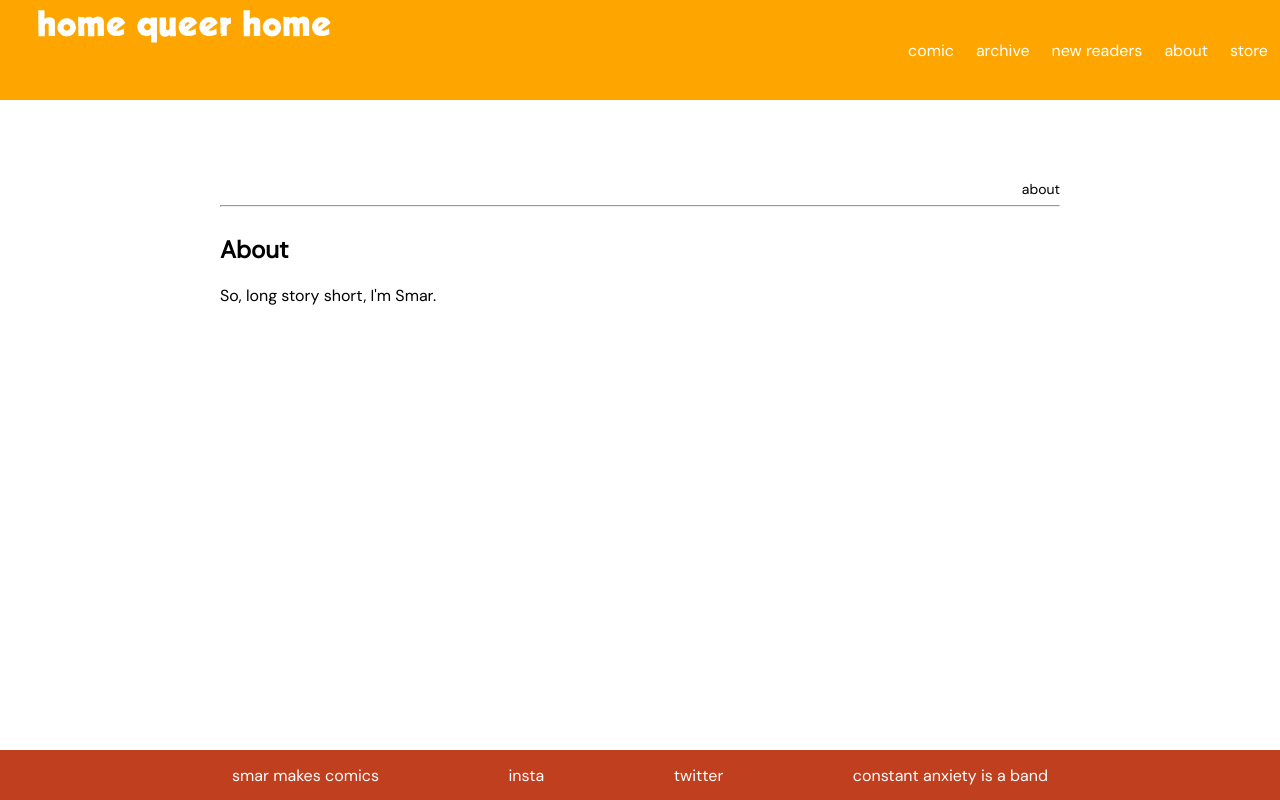
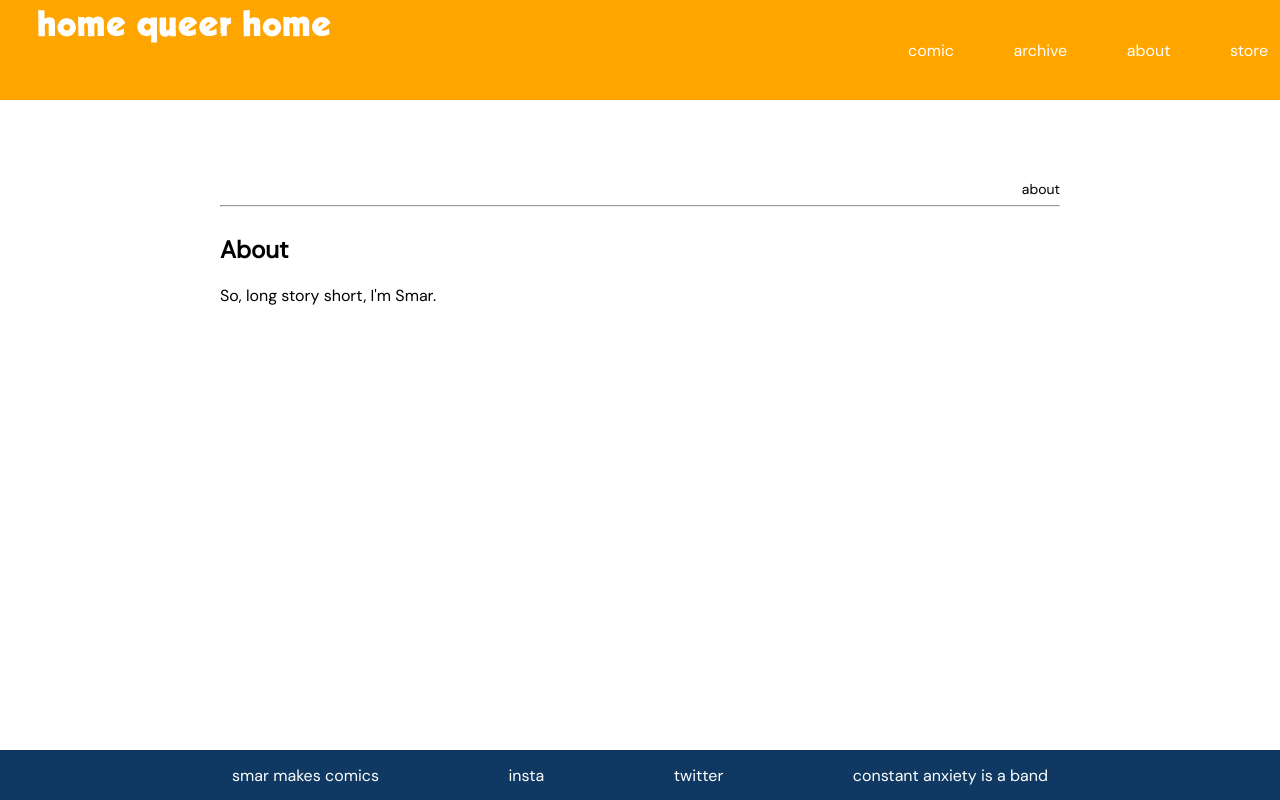
Before and after one commit to smar152/home-queer-home, a Next.js app: page /about in a window 1280 px wide. Built offline with nearby package versions, Linux system fonts and the light colour scheme.

Commit message:
Removed new readers page

```diff
--- a/Components/Layout/Footer.js
+++ b/Components/Layout/Footer.js
@@ -6,7 +6,7 @@ import { device, deviceSize } from "../../data/device";
 
 const FullBanner = styled("div")`
   width: 100%;
-  background-color: #bf3f1e;
+  background-color: #0f3963;
   color: white;
 `;
 
--- a/Components/Layout/Header.js
+++ b/Components/Layout/Header.js
@@ -28,6 +28,7 @@ const LogoArea = styled("div")`
   @media ${device.tablet} {
     width: 370px;
   } */
+  cursor: pointer;
 `;
 
 const MainNavigation = styled("nav")`
@@ -85,9 +86,6 @@ export default function Header() {
           <Link href="/archive">
             <MenuItem>archive</MenuItem>
           </Link>
-          <Link href="/new-readers">
-            <MenuItem>new readers</MenuItem>
-          </Link>
           <Link href="/about">
             <MenuItem>about</MenuItem>
           </Link>
--- a/pages/season/[seasonNumber]/episode/[episodeNumber]/page/[pageNumber].js
+++ b/pages/season/[seasonNumber]/episode/[episodeNumber]/page/[pageNumber].js
@@ -73,6 +73,7 @@ export const getServerSideProps = async ({ params, res }) => {
   updateIndicesForBrowser(previous);
   updateIndicesForBrowser(next);
   let error = "";
+  //This doesn't ever show up
   if (!page) {
     error = `can't find season ${seasonNumber} episode ${episodeNumber} page ${pageNumber}`;
   } else {
```
Also changed, not shown: pages/new-readers.js (deleted, +0 -15 lines).
